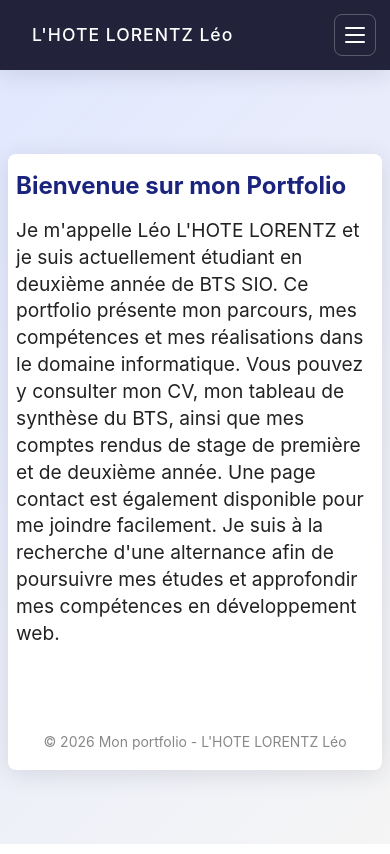
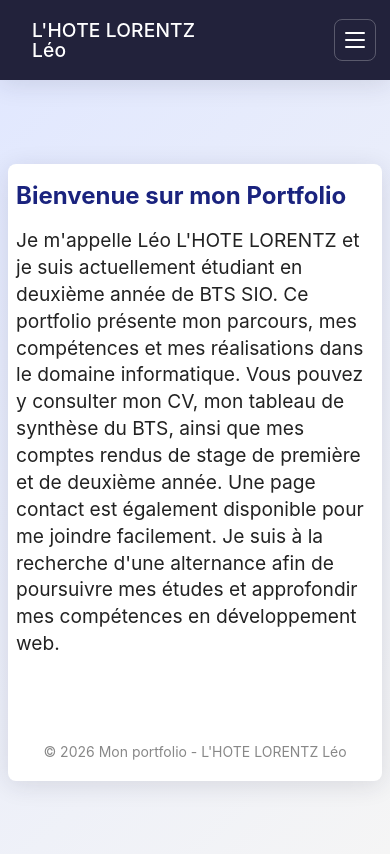
Before and after one commit to leolhotelorentz/portfolio, a Next.js app: page / in a window 390 px wide. Built offline with nearby package versions, Linux system fonts and the light colour scheme.

Commit message:
Test mobile

```diff
--- a/app/globals.css
+++ b/app/globals.css
@@ -30,13 +30,29 @@ section.cv-section {
 }
 
 .logo {
+  display: inline-block;
   font-size: 1.5rem;
   font-weight: 700;
   color: #ffd166;
   text-decoration: none;
-  letter-spacing: 1px;
+  letter-spacing: 0.4px;
+  line-height: 1.1;
+  white-space: nowrap;
   transition: color 0.2s;
 }
+
+.logo-top {
+  font-size: 1.35rem;
+  white-space: nowrap;
+}
+
+.logo-bottom {
+  font-size: 1.35rem;
+  font-weight: 500;
+  white-space: nowrap;
+  margin-left: 0.35ch;
+}
+
 .logo:hover {
   color: #fff;
 }
@@ -76,6 +92,7 @@ p {
 }
 .site-navbar .nav-links {
   display: flex;
+  flex-wrap: nowrap;
   justify-content: center;
   align-items: center;
   gap: 32px;
@@ -89,6 +106,7 @@ p {
   text-decoration: none;
   font-weight: 500;
   font-size: 1.1rem;
+  white-space: nowrap;
   padding: 8px 18px;
   border-radius: 6px;
   transition: background 0.2s, color 0.2s;
@@ -127,6 +145,7 @@ p {
 
 .nav-links {
   display: flex;
+  flex-wrap: nowrap;
   gap: 24px;
   list-style: none;
   margin: 0;
@@ -137,6 +156,7 @@ p {
   text-decoration: none;
   font-weight: 500;
   font-size: 1.1rem;
+  white-space: nowrap;
   padding: 8px 18px;
   border-radius: 6px;
   transition: background 0.2s, color 0.2s;
@@ -178,6 +198,7 @@ p {
   box-sizing: border-box;
   padding: 8px 12px;
   font-size: 1rem;
+  white-space: nowrap;
 }
 
 .main-container {
@@ -194,6 +215,7 @@ p {
   justify-content: flex-start;
   animation: fadeIn 0.7s;
 }
+
 
 .tableau-main-container {
   width: min(100%, 1400px);
@@ -305,6 +327,128 @@ footer {
   line-height: 1.5;
 }
 
+@media (max-width: 1120px) {
+  .navbar-content {
+    height: auto;
+    min-height: 70px;
+    padding: 12px 14px;
+    flex-wrap: wrap;
+    gap: 10px;
+  }
+
+  .nav-toggle-btn {
+    display: inline-flex;
+    flex-direction: column;
+    justify-content: center;
+    gap: 5px;
+    width: 42px;
+    height: 42px;
+    border-radius: 8px;
+    border: 1px solid rgba(255, 255, 255, 0.25);
+    cursor: pointer;
+    padding: 0 10px;
+    margin-left: auto;
+    flex: 0 0 auto;
+  }
+
+  .nav-toggle-btn span {
+    display: block;
+    height: 2px;
+    width: 100%;
+    background: #fff;
+    border-radius: 2px;
+    transition: transform 0.2s, opacity 0.2s;
+  }
+
+  .site-navbar .nav-links {
+    display: none;
+    width: 100%;
+    flex-direction: column;
+    align-items: stretch;
+    gap: 8px;
+    margin-top: 8px;
+    padding: 6px 0 12px;
+    border-radius: 0;
+    background: transparent;
+    position: static;
+    top: auto;
+    left: auto;
+    right: auto;
+    z-index: auto;
+    order: 3;
+  }
+
+  .nav-links li,
+  .nav-links a,
+  .nav-links .nav-dropdown-toggle {
+    width: 100%;
+  }
+
+  .nav-links a,
+  .nav-links .nav-dropdown-toggle {
+    display: block;
+    box-sizing: border-box;
+    text-align: left;
+  }
+
+  .nav-toggle-input:checked ~ .nav-links {
+    display: flex;
+  }
+
+  .nav-toggle-input:checked + .nav-toggle-btn span:nth-child(1) {
+    transform: translateY(7px) rotate(45deg);
+  }
+
+  .nav-toggle-input:checked + .nav-toggle-btn span:nth-child(2) {
+    opacity: 0;
+  }
+
+  .nav-toggle-input:checked + .nav-toggle-btn span:nth-child(3) {
+    transform: translateY(-7px) rotate(-45deg);
+  }
+
+  .nav-dropdown {
+    position: static;
+  }
+
+  .dropdown-menu {
+    position: static;
+    min-width: 0;
+    margin-top: 6px;
+    width: 100%;
+    box-sizing: border-box;
+    box-shadow: none;
+    border: 1px solid rgba(255, 255, 255, 0.15);
+    border-radius: 8px;
+    background: #2c2f4d;
+  }
+
+  .dropdown-menu a {
+    font-size: 0.98rem;
+  }
+
+  .logo {
+    display: inline-flex;
+    flex-direction: column;
+    align-items: flex-start;
+    justify-content: center;
+    gap: 0;
+    line-height: 1.05;
+    min-width: 0;
+    flex: 1 1 auto;
+  }
+
+  .logo-top,
+  .logo-bottom {
+    font-size: clamp(0.9rem, 2.25vw, 1.35rem);
+    letter-spacing: 0.2px;
+  }
+
+  .logo-bottom {
+    margin-left: 0;
+  }
+}
+
 .contact-intro {
   margin-bottom: 18px;
   line-height: 1.5;
@@ -364,6 +508,7 @@ footer {
     min-height: 70px;
     padding: 12px 14px;
     flex-wrap: wrap;
+    gap: 8px;
   }
 
   .nav-toggle-btn {
@@ -378,6 +523,7 @@ footer {
     cursor: pointer;
     padding: 0 10px;
     margin-left: auto;
+    flex: 0 0 auto;
   }
 
   .nav-toggle-btn span {
@@ -395,10 +541,16 @@ footer {
     flex-direction: column;
     align-items: stretch;
     gap: 8px;
-    margin-top: 12px;
-    padding: 10px;
-    border-radius: 10px;
-    background: #22223b;
+    margin-top: 8px;
+    padding: 6px 0 12px;
+    border-radius: 0;
+    background: transparent;
+    position: static;
+    top: auto;
+    left: auto;
+    right: auto;
+    z-index: auto;
+    order: 3;
   }
 
   .nav-links li,
@@ -442,7 +594,8 @@ footer {
     box-sizing: border-box;
     box-shadow: none;
     border: 1px solid rgba(255, 255, 255, 0.15);
-    background: #22223b;
+    border-radius: 8px;
+    background: #2c2f4d;
   }
 
   .dropdown-menu a {
@@ -468,4 +621,15 @@ footer {
   header h1 {
     font-size: 1.5rem;
   }
+
+  .logo {
+    min-width: 0;
+    flex: 1 1 auto;
+  }
+
+  .logo-top,
+  .logo-bottom {
+    font-size: clamp(0.82rem, 5vw, 1.2rem);
+    letter-spacing: 0.15px;
+  }
 }
--- a/app/layout.tsx
+++ b/app/layout.tsx
@@ -16,7 +16,10 @@ export default function RootLayout({ children }: { children: React.ReactNode })
         <NavMenuAutoClose />
         <nav className="site-navbar">
           <div className="navbar-content">
-            <Link className="logo" href="/">L'HOTE LORENTZ Léo </Link>
+            <Link className="logo" href="/">
+              <span className="logo-top">L'HOTE LORENTZ</span>
+              <span className="logo-bottom">Léo</span>
+            </Link>
             <input id="nav-toggle" className="nav-toggle-input" type="checkbox" aria-label="Ouvrir le menu" />
             <label className="nav-toggle-btn" htmlFor="nav-toggle" aria-hidden="true">
               <span />
@@ -30,8 +33,8 @@ export default function RootLayout({ children }: { children: React.ReactNode })
                 <li className="nav-dropdown">
                   <button type="button" className="nav-dropdown-toggle">Stages</button>
                   <ul className="dropdown-menu">
-                    <li><Link href="/stages/premiere-annee">Premiere annee</Link></li>
-                    <li><Link href="/stages/deuxieme-annee">Deuxieme annee</Link></li>
+                    <li><Link href="/stages/premiere-annee">Première année</Link></li>
+                    <li><Link href="/stages/deuxieme-annee">Deuxième année</Link></li>
                   </ul>
                 </li>
                 <li><Link href="/contact">Contact</Link></li>
--- a/app/stages/deuxieme-annee/page.tsx
+++ b/app/stages/deuxieme-annee/page.tsx
@@ -8,12 +8,12 @@ export default function StageDeuxiemeAnneePage() {
     <main className="container-fluid px-2 px-sm-3 px-md-4">
       <div className="main-container">
         <header>
-          <h1>Stage - Deuxieme annee de BTS SIO</h1>
+          <h1>Stage - Deuxième année de BTS SIO</h1>
         </header>
         <section>
           <DocxViewer
             filePath={stageTwoPath}
-            title="Compte rendu de stage - 2eme année de BTS SIO"
+            title="Compte rendu de stage - 2ème année de BTS SIO"
           />
         </section>
         <footer>
--- a/app/stages/premiere-annee/page.tsx
+++ b/app/stages/premiere-annee/page.tsx
@@ -8,12 +8,12 @@ export default function StagePremiereAnneePage() {
     <main className="container-fluid px-2 px-sm-3 px-md-4">
       <div className="main-container">
         <header>
-          <h1>Stage - Premiere annee de BTS SIO</h1>
+          <h1>Stage - Première année de BTS SIO</h1>
         </header>
         <section>
           <DocxViewer
             filePath={stageOnePath}
-            title="Compte rendu de stage - 1ere année de BTS SIO"
+            title="Compte rendu de stage - 1ère année de BTS SIO"
           />
         </section>
         <footer>
```
